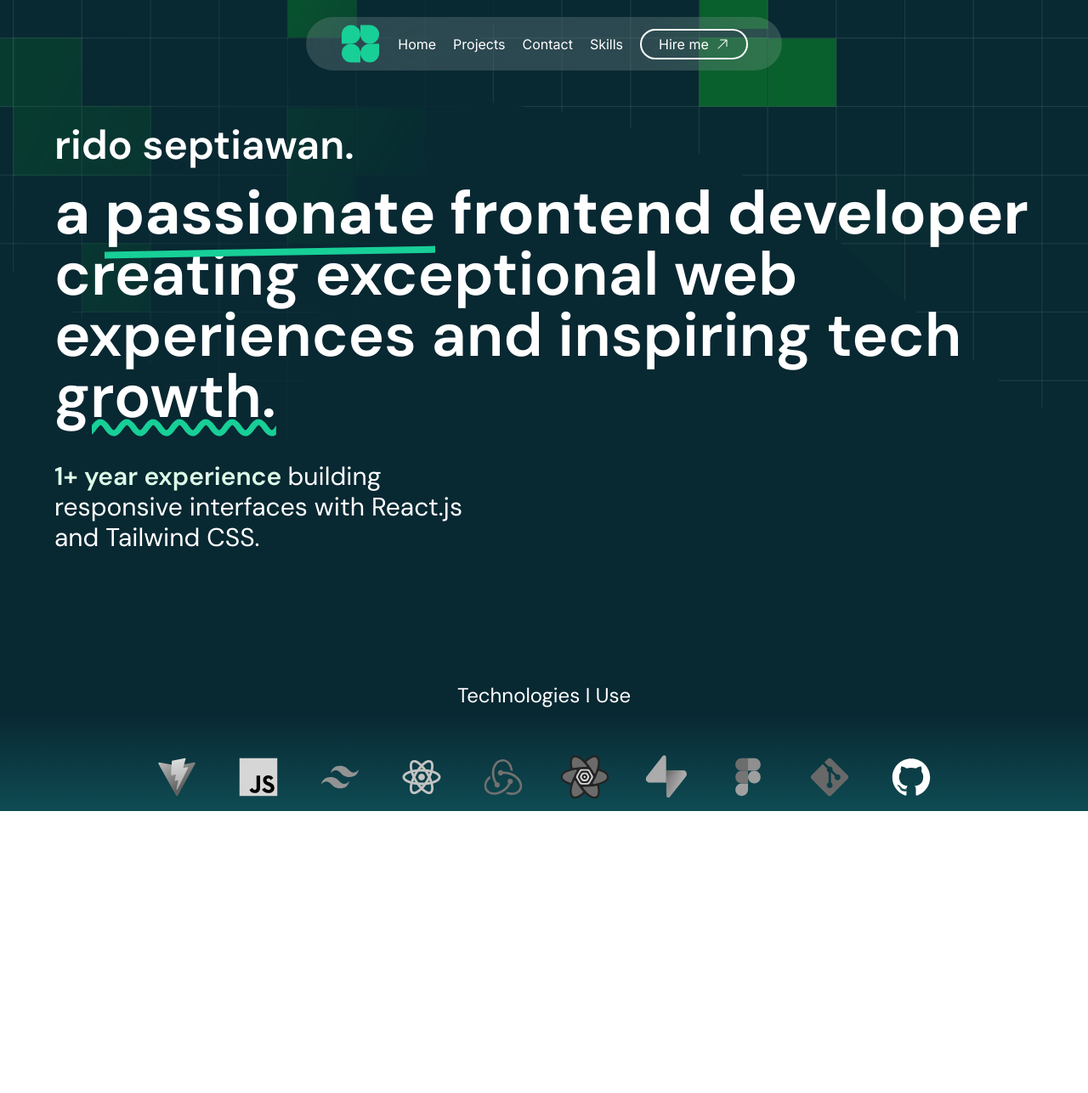
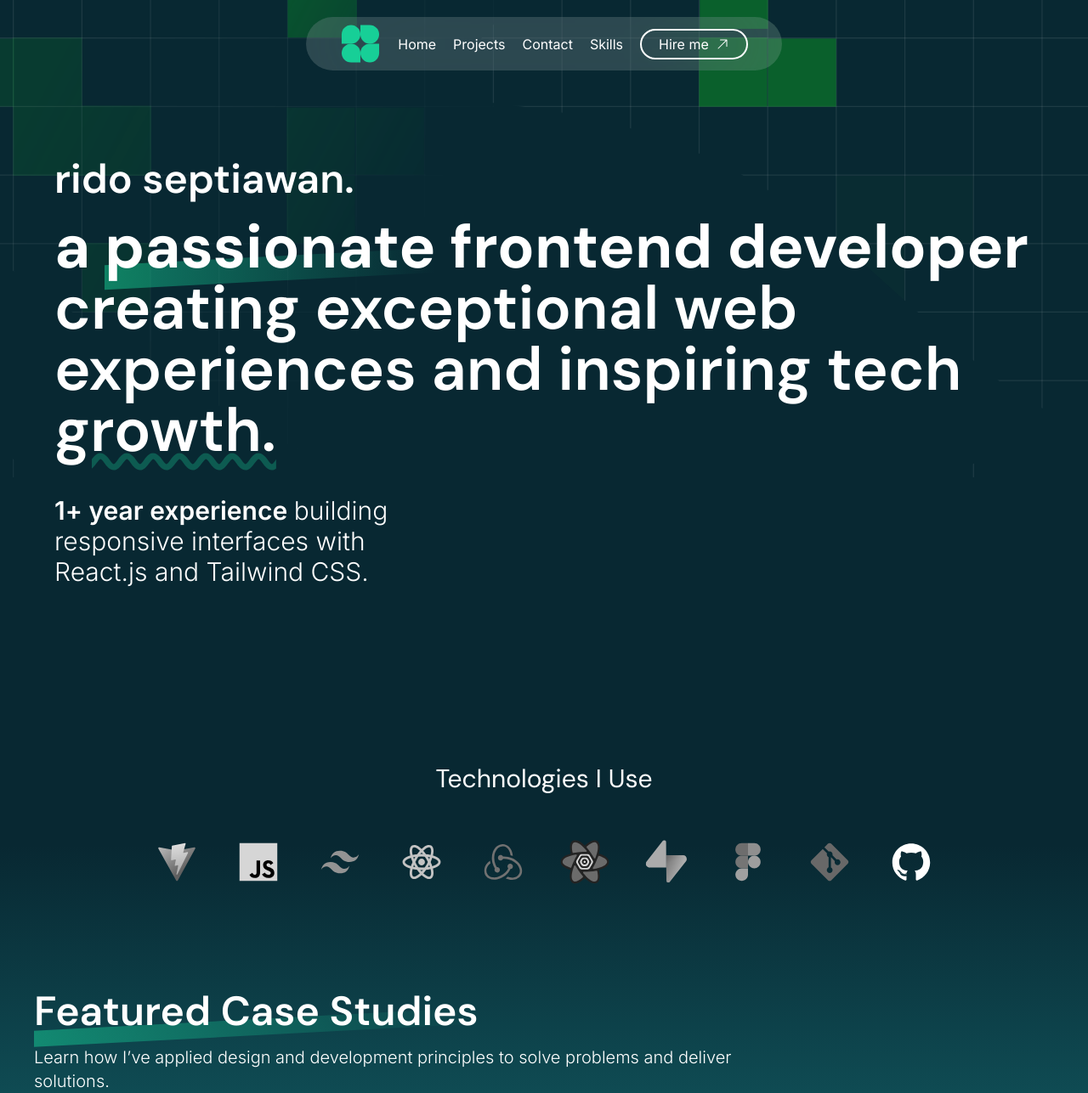
Before and after one commit to riddsep/portfolio-v2, a React (Vite) app: page / in a window 1280 px wide. Shown: the whole page at 85% size. Before the commit the page ends 955 px from the top, so only its background shows below. Built offline with nearby package versions, Linux system fonts and the light colour scheme.

Commit message:
minor changes

```diff
--- a/src/index.css
+++ b/src/index.css
@@ -3,6 +3,10 @@
 @tailwind utilities;
 
 @layer base {
+  ::-webkit-scrollbar {
+    display: none;
+  }
+
   h1,
   h2,
   h3,
@@ -19,7 +23,7 @@
   .nav-item {
     @apply cursor-pointer hover:text-[#082832] md:hover:text-[#17CF97];
   }
-  ::-webkit-scrollbar {
-    display: none;
+  .highlight {
+    @apply relative inline-block before:absolute before:-bottom-1 before:left-0 before:block before:h-[0.4em] before:w-full before:-skew-y-3 before:bg-gradient-to-r before:from-[#17CF97]/50 before:to-transparent;
   }
 }
--- a/src/ui/Hero.jsx
+++ b/src/ui/Hero.jsx
@@ -4,27 +4,25 @@ function Hero() {
   return (
     <div className="min-h-[663px] w-full bg-gradient1 bg-[center_top] text-white sm:min-h-[687px] md:pt-5">
       <Navbar />
-      <div className="z-20 w-full max-w-[500px] overflow-hidden px-5 sm:px-10 md:max-w-none md:py-28 lg:mx-auto lg:max-w-6xl lg:pt-10 xl:px-0">
-        <h2 className="mb-5 text-3xl font-semibold sm:text-4xl md:text-5xl">
+      <div className="z-20 w-full max-w-[500px] overflow-hidden px-5 sm:px-10 md:max-w-none md:pb-28 lg:mx-auto lg:max-w-6xl lg:pt-10 xl:px-0">
+        <h2 className="my-5 text-3xl font-semibold sm:text-4xl md:mt-16 md:text-5xl">
           rido septiawan.
         </h2>
-        <h1 className="mb-5 text-6xl font-bold sm:text-7xl md:mb-0">
+        <h1 className="mb-5 text-[58px] font-bold leading-none sm:text-7xl md:mb-0">
           a{" "}
-          <span className="relative before:absolute before:-bottom-1 before:left-0 before:h-2 before:w-full before:-skew-y-1 before:bg-[#17CF97]">
-            passionate
+          <span className="highlight">
+            <span className="relative text-white">passionate</span>
           </span>{" "}
           frontend developer
         </h1>
         <p className="mb-5 w-3/4 text-xl font-semibold sm:w-[480px] sm:text-2xl md:mb-10 md:w-full md:text-7xl">
           creating exceptional web experiences and inspiring tech{" "}
-          <span className="decoration-[#17CF97] decoration-wavy underline-offset-4 lg:underline">
+          <span className="decoration-[#17CF97]/30 decoration-wavy underline-offset-4 md:underline">
             growth.
           </span>
         </p>
-        <p className="w-3/4 text-lg sm:w-[480px] sm:text-xl md:text-3xl">
-          <span className="font-semibold text-green-100">
-            1+ year experience{" "}
-          </span>
+        <p className="w-3/4 font-inter text-lg font-light sm:w-[480px] sm:text-xl md:text-3xl">
+          <span className="font-semibold">1+ year experience </span>
           building responsive interfaces with React.js and Tailwind CSS.
         </p>
       </div>
--- a/src/ui/Navbar.jsx
+++ b/src/ui/Navbar.jsx
@@ -5,7 +5,7 @@ import { HiArrowUpRight, HiMiniBars4 } from "react-icons/hi2";
 function Navbar() {
   const [isOpen, setIsOpen] = useState(false);
   return (
-    <div className="mx-auto mb-6 flex items-center justify-between px-5 py-5 font-inter text-white sm:px-10 md:w-fit md:justify-center md:gap-5 md:rounded-full md:bg-[rgba(255,255,255,0.15)] md:px-10 md:py-2 md:backdrop-blur-3xl lg:max-w-6xl">
+    <div className="mx-auto flex items-center justify-between px-5 py-5 font-inter text-white sm:px-10 md:w-fit md:justify-center md:gap-5 md:rounded-full md:bg-[rgba(255,255,255,0.15)] md:py-2 md:backdrop-blur-3xl lg:max-w-6xl">
       <img src="/logo.svg" alt="logoipsum" className="w-12" />
       <div className="">
         <button
--- a/src/ui/Projects.jsx
+++ b/src/ui/Projects.jsx
@@ -2,12 +2,21 @@ import TechnologyIcons from "./TechnologyIcons";
 
 function Projects() {
   return (
-    <div className="bg-gradient2">
-      <div className="mx-auto pt-10 md:max-w-xl lg:max-w-5xl">
-        <h1 className="mb-10 text-center text-2xl text-white">
+    <div className="bg-gradient2 text-white">
+      <div className="mx-auto px-5 pt-24 md:max-w-xl lg:max-w-5xl">
+        <h1 className="mb-10 text-center text-2xl md:text-3xl">
           Technologies I Use
         </h1>
         <TechnologyIcons />
+      </div>
+      <div className="mt-28 px-5 sm:px-10">
+        <h1 className="highlight mb-4 text-3xl font-semibold md:text-5xl">
+          <span className="relative"> Featured Case Studies</span>
+        </h1>
+        <p className="font-inter font-light md:w-3/4 md:text-xl">
+          Learn how I’ve applied design and development principles to solve
+          problems and deliver solutions.
+        </p>
       </div>
     </div>
   );
--- a/src/ui/TechnologyIcons.jsx
+++ b/src/ui/TechnologyIcons.jsx
@@ -19,7 +19,7 @@ function TechnologyIcons() {
       {technologies.map((tech, index) => (
         <img
           key={index}
-          className="w-20 cursor-pointer grayscale hover:grayscale-0"
+          className="w-16 cursor-pointer grayscale md:w-20"
           src={tech.src}
           alt={tech.alt}
         />
```
